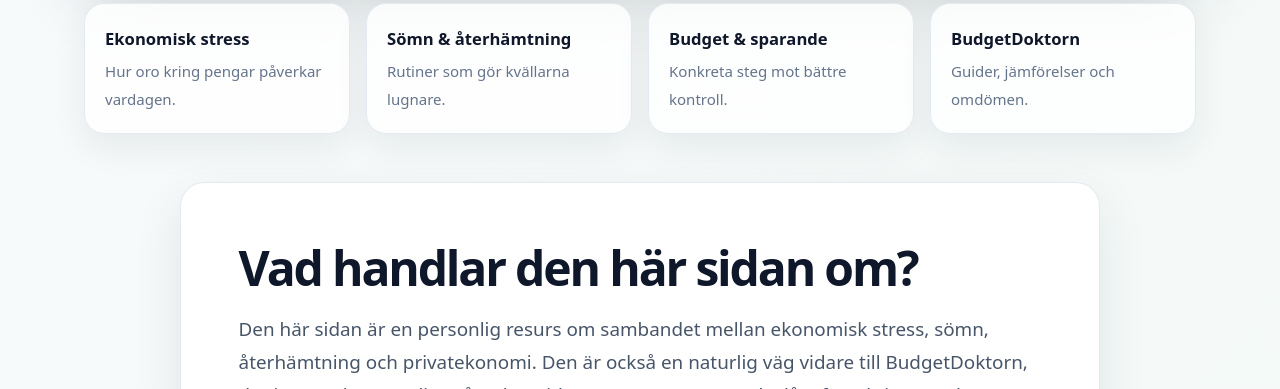
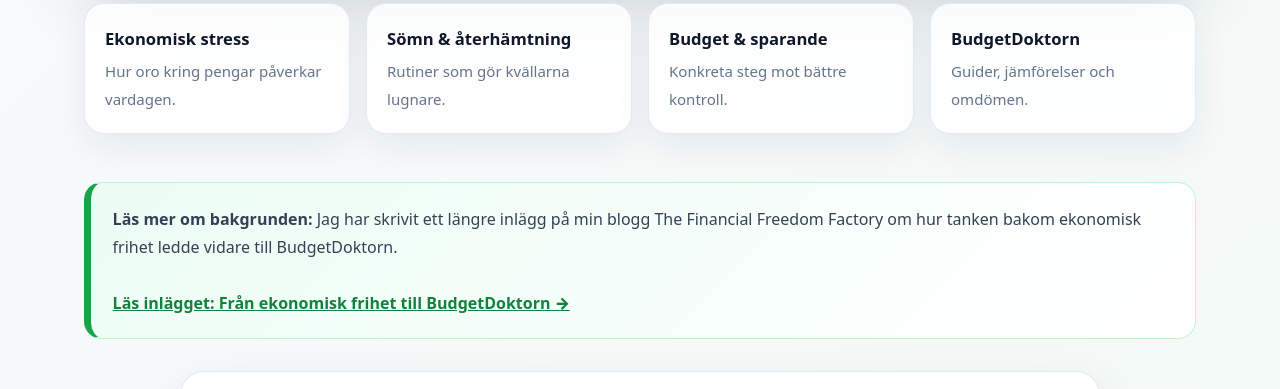
Before and after one commit to Passiv-Inkomst/PengaExpert, a plain HTML site: page index.html in a window 1280 px wide. Shown: the part 844-1233 px from the top of the page. Drawn offline with Linux system fonts and the light colour scheme.

Commit message:
Update index.html

```diff
--- a/index.html
+++ b/index.html
@@ -687,7 +687,14 @@
         <span>Guider, jämförelser och omdömen.</span>
       </div>
     </div>
-
+<div class="highlight-box">
+  <strong>Läs mer om bakgrunden:</strong>
+  Jag har skrivit ett längre inlägg på min blogg The Financial Freedom Factory om hur tanken bakom ekonomisk frihet ledde vidare till BudgetDoktorn.
+  <br><br>
+  <a href="https://thefinancialfreedomfactory.blogspot.com/2026/05/fran-ekonomisk-frihet-till.html" target="_blank" rel="noopener" style="color:#15803d; font-weight:900;">
+    Läs inlägget: Från ekonomisk frihet till BudgetDoktorn →
+  </a>
+</div>
     <main id="main">
       <section class="section section-narrow" aria-labelledby="intro-rubrik">
         <h2 id="intro-rubrik">Vad handlar den här sidan om?</h2>
```
